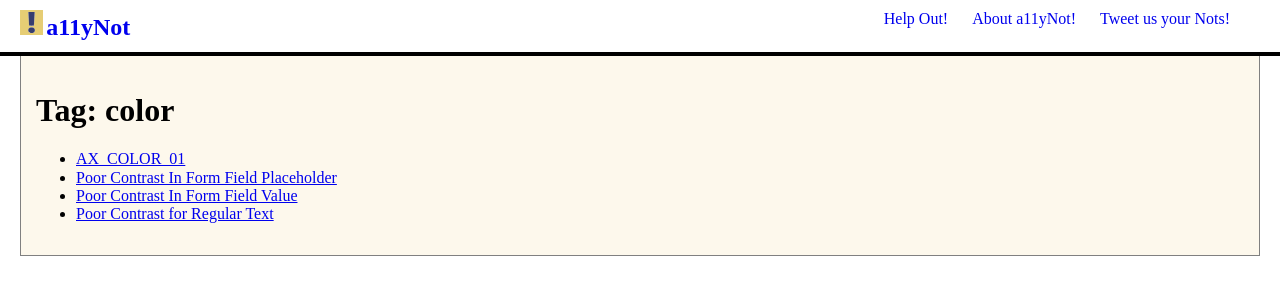
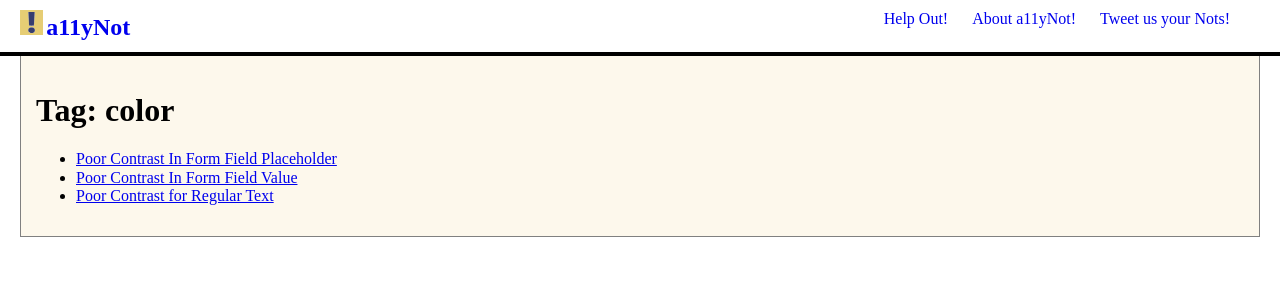
Before and after one commit to a11yNot/a11yNot.github.io, a Jekyll site: the page built from nots/tag/color.md, in a window 1280 px wide. Shown: the top 300 px of the page. Built offline with Jekyll 4.4.1, drawn with Linux system fonts in a browser that asks for light colours; nearby versions of some CDN libraries.

Commit message:
Update AX_COLOR_01.md

```diff
--- a/_nots/AX_COLOR_01.md
+++ b/_nots/AX_COLOR_01.md
@@ -3,8 +3,7 @@
 gistID: 097599b455099e246b84
 source: devtools
 tags:
-- color
-- devtools
+- axe
 ---
 
 <h2 aria-describedby="{{ page.gistID }}">Example Begin</h2>
```
